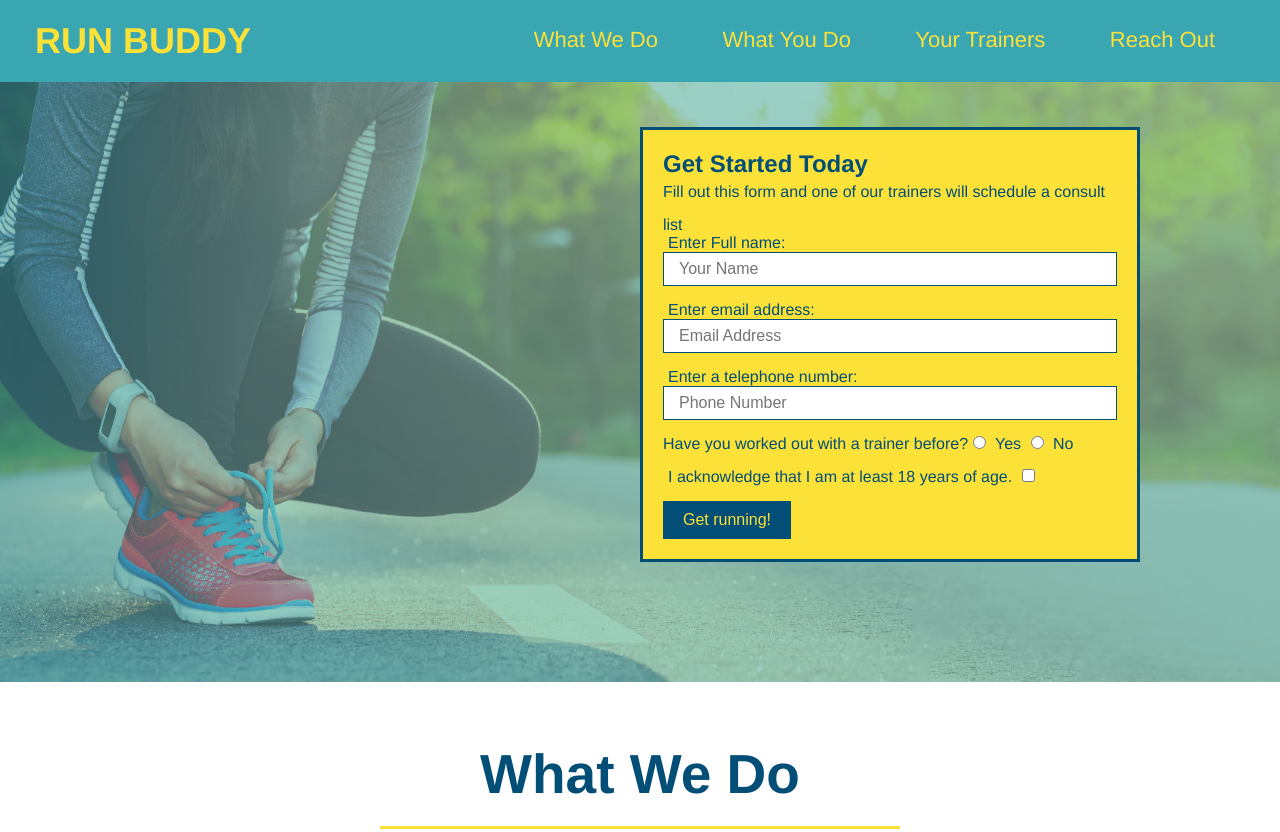
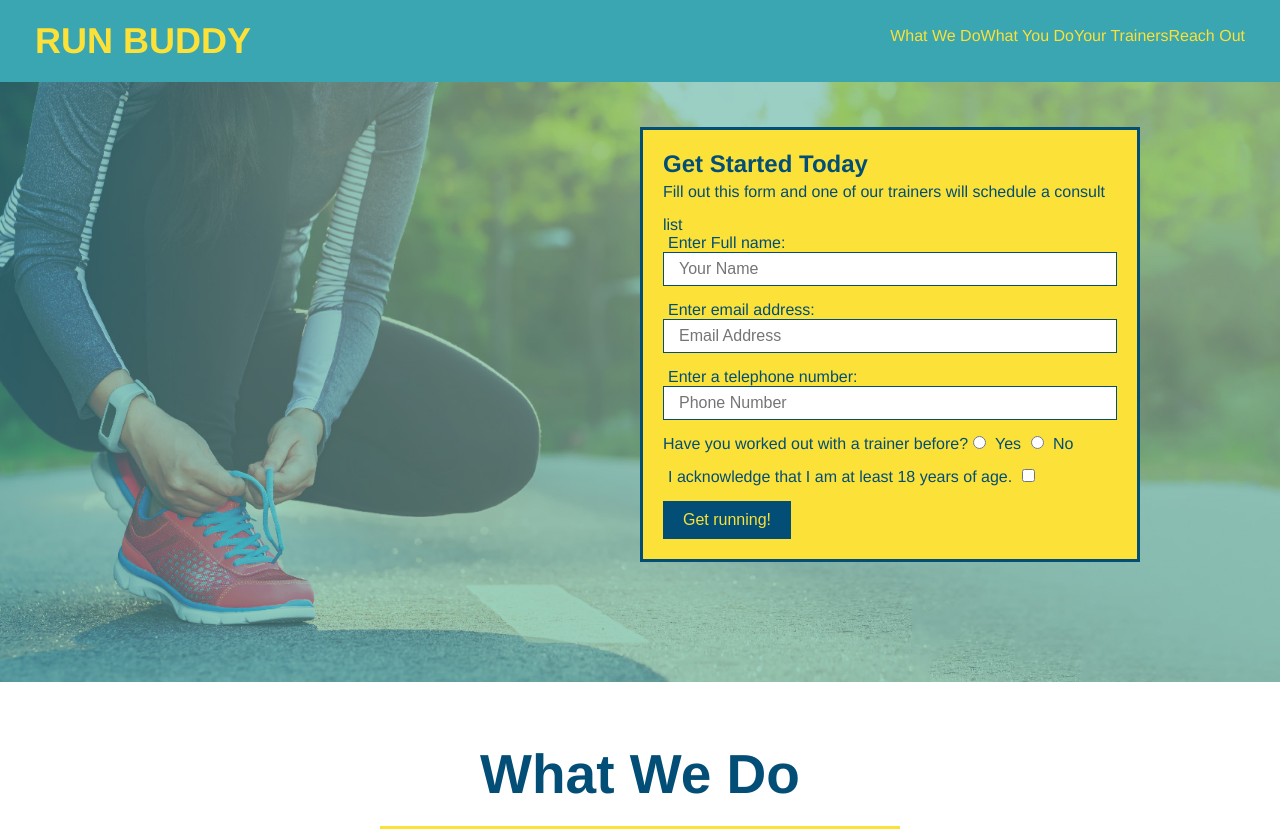
Before and after one commit to BrianShearer/run-buddy, a plain HTML site: page index.html in a window 1280 px wide. Shown: the top 832 px of the page. Drawn offline with Linux system fonts and the light colour scheme.

Commit message:
add flexbox to header

```diff
--- a/assets/css/style.css
+++ b/assets/css/style.css
@@ -33,13 +33,20 @@ body {
     /* float: right; */
     margin: 7px 0;
   }
-  header nav ul li {
-    display: inline;
+  header nav ul {
+    display: flex;
+    flex-wrap: wrap;
+    justify-content: space-between;
+    align-items: center;
+    list-style: none;
+  }
+  /* header nav ul li { */
+    /* display: inline; */
   }
   header nav ul li a {
     margin: 0 30px;
     font-weight: lighter;
-    font-size: 22px;
+    font-size: 1.55vw;
   }
     .section-title {
         font-size: 55px;
```
